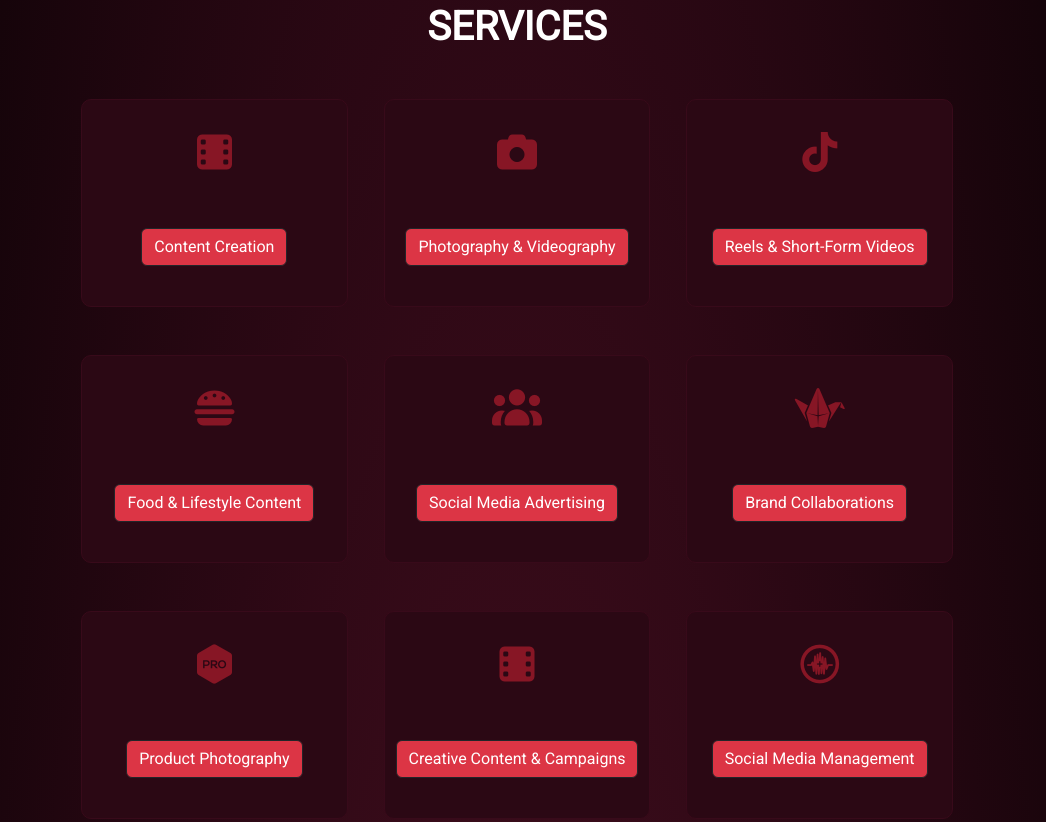
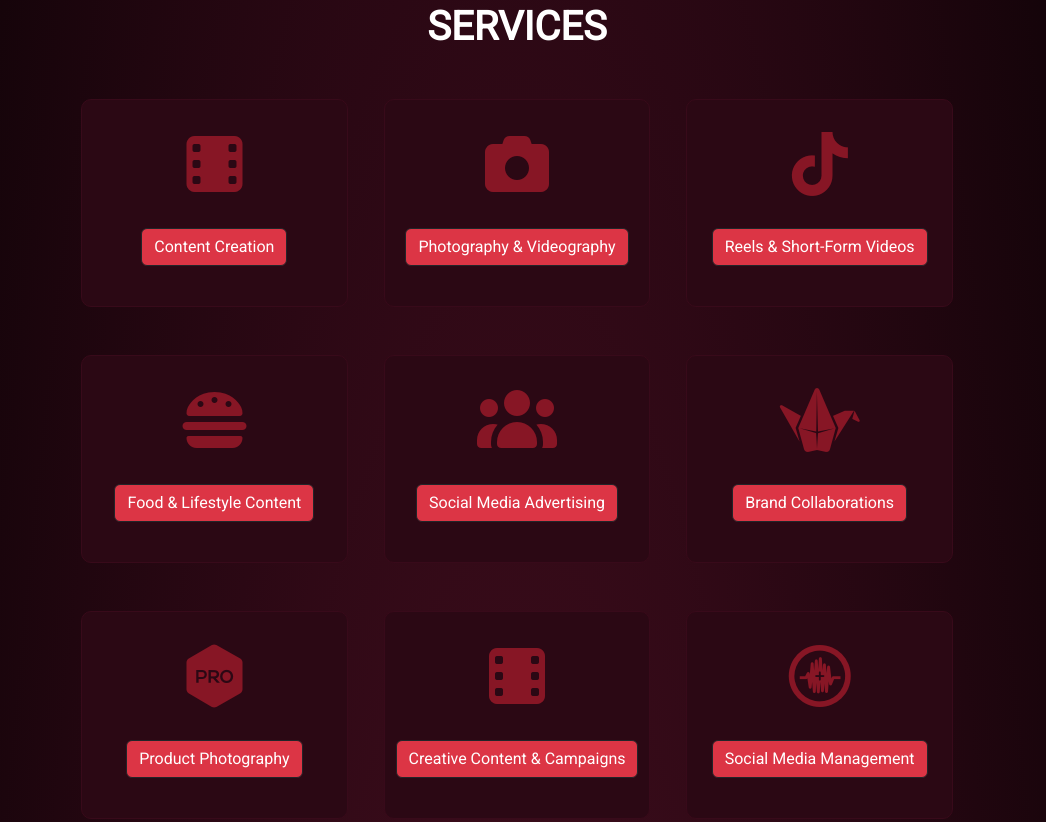
Before and after one commit to mahmoudabdalmgy90000d-hue/portfolio, a plain HTML site: page index.html in a window 1280 px wide. Shown: the part 1535-2357 px from the top of the page, without its empty margins (123-1169 px from the left). Drawn offline with Linux system fonts and the light colour scheme.

Commit message:
Add files via upload

```diff
--- a/index.html
+++ b/index.html
@@ -82,66 +82,66 @@
                 <h3 class="fs-1 fw-bold service-heading-text text-white" >services</h3>
             </div>
             <div class="card-services col-s-12 col-l-3 col-xl-3 d-inline-block mb-5 ml-5 mr-5" >
-                <i class="fa-solid fa-film align-middle fs-1 philm"></i>
+                <i class="fa-solid fa-film align-middle  philm"></i>
                 <div class="card-body">
                     <a href="https://www.tiktok.com/@hindd_ahmedd?_r=1&_t=ZS-9AEKoFPp2QS"><h5 class="card-title text-white mt-5 bg-danger  border border-dark btn btn-primary">Content Creation</h5></a>
                 </div>
             </div>
             <div class="card-services col-s-12 col-m-6 col-l-4 col-xl-3 d-inline-block mb-5 ml-5 mr-5" >
-                <i class="fa-solid fa-camera align-middle fs-1 philm"></i>
+                <i class="fa-solid fa-camera align-middle  philm"></i>
                 <div class="card-body">
                     <a href="https://www.tiktok.com/@hindd_ahmedd?_r=1&_t=ZS-9AEKoFPp2QS" ><h5 class="card-title text-white mt-5 bg-danger  border border-dark btn btn-primary">Photography & Videography</h5></a>
                 </div>
             </div>
             <div class="card-services col-s-12 col-m-6 col-l-4 col-xl-3 d-inline-block mb-5 ml-5 mr-5" >
-                <i class="fa-brands fa-tiktok align-middle fs-1 philm"></i>
+                <i class="fa-brands fa-tiktok align-middle  philm"></i>
                 <div class="card-body">
                     <a href="https://www.tiktok.com/@hindd_ahmedd?_r=1&_t=ZS-9AEKoFPp2QS"><h5 class="card-title text-white mt-5 bg-danger  border border-dark btn btn-primary">Reels & Short-Form Videos</h5></a>
                 </div>
             </div>
             <div class="card-services col-s-12 col-m-6 col-l-4 col-xl-3 d-inline-block mb-5 ml-5 mr-5" >
-                <i class="fa-solid fa-burger align-middle fs-1 philm"></i>
+                <i class="fa-solid fa-burger align-middle  philm"></i>
                 <div class="card-body">
                     <a href="https://www.tiktok.com/@hindd_ahmedd?_r=1&_t=ZS-9AEKoFPp2QS"><h5 class="card-title text-white mt-5 bg-danger  border border-dark btn btn-primary">Food & Lifestyle Content</h5></a>
                 </div>
             </div>
             <div class="card-services col-s-12 col-m-6 col-l-4 col-xl-3 d-inline-block mb-5 ml-5 mr-5" >
-                <i class="fa-solid fa-users align-middle fs-1 philm"></i>
+                <i class="fa-solid fa-users align-middle  philm"></i>
                 <div class="card-body">
 
                     <a href="https://www.tiktok.com/@hindd_ahmedd?_r=1&_t=ZS-9AEKoFPp2QS" ><h5 class="card-title text-white mt-5 bg-danger  border border-dark btn btn-primary">Social Media Advertising</h5></a>
                 </div>
             </div>
             <div class="card-services col-s-12 col-m-6 col-l-4 col-xl-3 d-inline-block mb-5 ml-5 mr-5" >
-                <i class="fa-brands fa-padlet align-middle fs-1 philm"></i>
+                <i class="fa-brands fa-padlet align-middle  philm"></i>
                 <div class="card-body">
 
                     <a href="https://www.tiktok.com/@hindd_ahmedd?_r=1&_t=ZS-9AEKoFPp2QS"><h5 class="card-title text-white mt-5 bg-danger  border border-dark btn btn-primary">Brand Collaborations</h5></a>
                 </div>
             </div>
             <div class="card-services col-s-12 col-m-6 col-l-4 col-xl-3 d-inline-block mb-5 ml-5 mr-5" >
-                <i class="fa-brands fa-themeco align-middle fs-1 philm"></i>
+                <i class="fa-brands fa-themeco align-middle  philm"></i>
                 <div class="card-body">
 
                     <a href="https://www.tiktok.com/@hindd_ahmedd?_r=1&_t=ZS-9AEKoFPp2QS"><h5 class="card-title text-white mt-5 bg-danger  border border-dark btn btn-primary">Product Photography</h5></a>
                 </div>
             </div>
             <div class="card-services col-s-12 col-m-6 col-l-4 col-xl-3 d-inline-block mb-5 ml-5 mr-5" >
-                <i class="fa-solid fa-film align-middle fs-1 philm"></i>
+                <i class="fa-solid fa-film align-middle  philm"></i>
                 <div class="card-body">
 
                     <a href="https://www.tiktok.com/@hindd_ahmedd?_r=1&_t=ZS-9AEKoFPp2QS" ><h5 class="card-title text-white mt-5 bg-danger  border border-dark btn btn-primary">Creative Content & Campaigns</h5></a>
                 </div>
             </div>
             <div class="card-services col-s-12 col-m-6 col-l-4 col-xl-3 d-inline-block mb-5 ml-5 mr-5" >
-                <i class="fa-brands fa-creative-commons-sampling-plus align-middle fs-1 philm"></i>
+                <i class="fa-brands fa-creative-commons-sampling-plus align-middle  philm"></i>
                 <div class="card-body">
 
                     <a href="https://www.tiktok.com/@hindd_ahmedd?_r=1&_t=ZS-9AEKoFPp2QS"><h5 class="card-title text-white mt-5 bg-danger  border border-dark btn btn-primary">Social Media Management</h5></a>
                 </div>
             </div>
             <div class="card-services col-s-12 col-m-6 col-l-4 col-xl-3 d-inline-block mb-5 ml-5 mr-5" >
-                <i class="fa-solid fa-chart-line align-middle fs-1 philm"></i>
+                <i class="fa-solid fa-chart-line align-middle  philm"></i>
                 <div class="card-body">
                     <a href="https://www.tiktok.com/@hindd_ahmedd?_r=1&_t=ZS-9AEKoFPp2QS" ><h5 class="card-title text-white mt-5 bg-danger  border border-dark btn btn-primary">UGC Content</h5></a>
                 </div>
@@ -162,7 +162,7 @@
             </div>
             <div class="grid ">
                 <figure class="item" data-cat="Photos">
-                <img src="/photo/f1.jpeg" alt="Project 1" loading="lazy">
+                <img src="photo/f1.jpeg" alt="Project 1" loading="lazy">
                 <figcaption class="overlay"><h3>Photo One</h3><span>photo</span></figcaption>
                 </figure>
 
--- a/portfolio.css
+++ b/portfolio.css
@@ -200,7 +200,7 @@ body {
 }
 @media (max-width: 1000px) {
   .about-conta {
-    margin-top: 40rem;
+    margin-top: 25rem;
     font-size: 2rem;
     color: #d3d3d3;
     width: 100%;
@@ -251,6 +251,7 @@ body {
   height: 3rem;
   color: var(--scondrey-color);
   width: 16rem;
+  font-size: 4rem;
 }
 
 /* end services */
```
